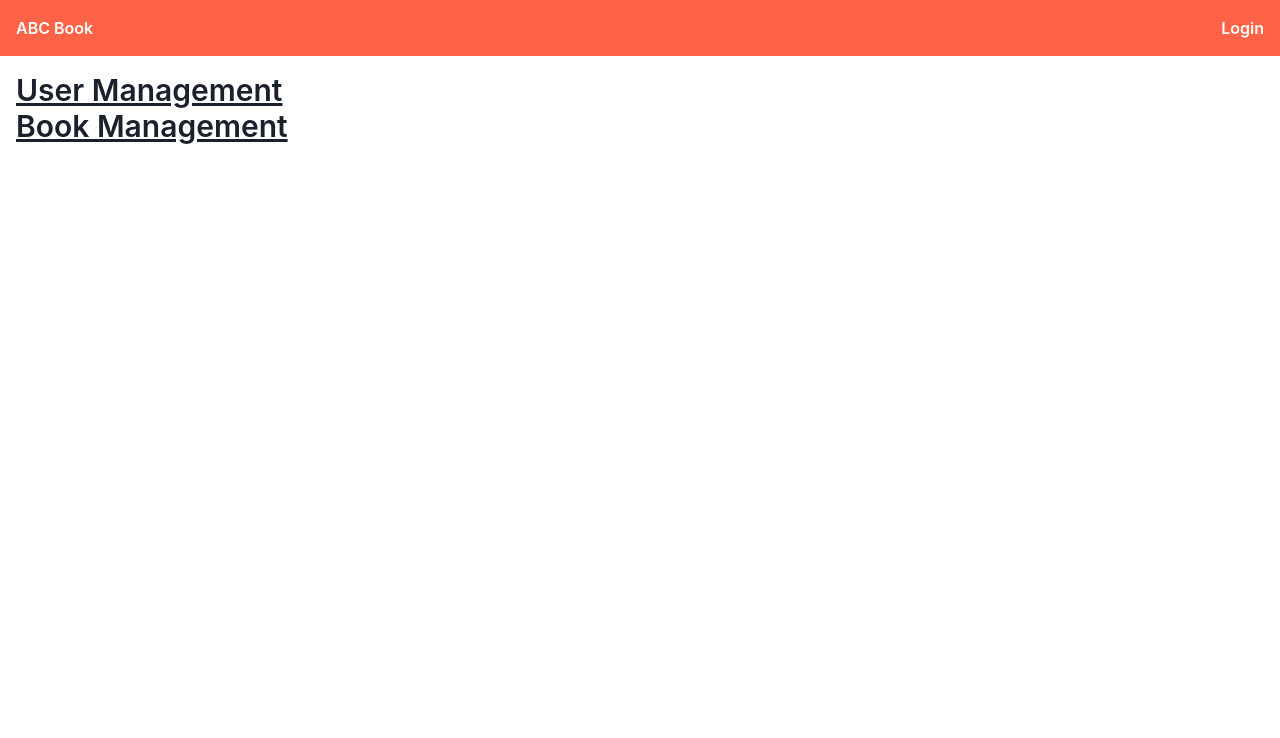
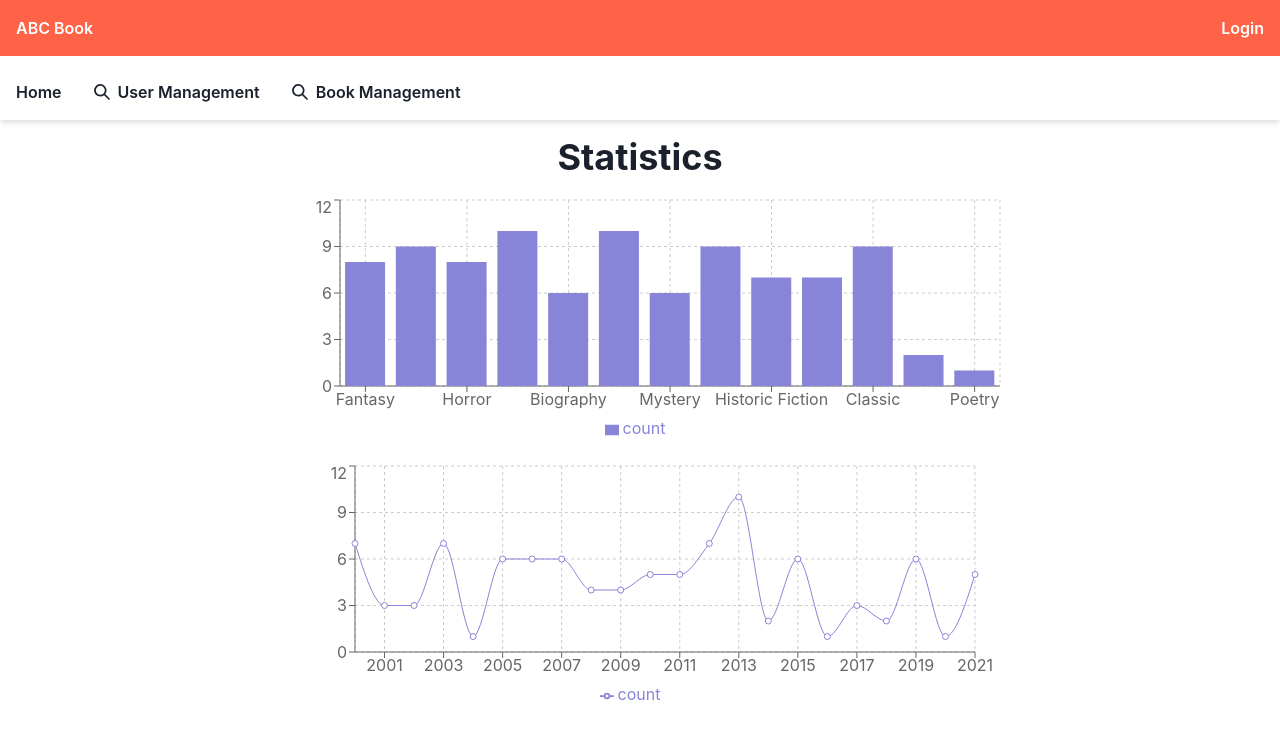
Before and after one commit to benjacoblee/abc-book, a React (Create React App) app: page / in a window 1280 px wide. Shown: the top 738 px of the page. Built offline with nearby package versions, Linux system fonts and the light colour scheme.

Commit message:
feat: implement graphs

```diff
--- a/package.json
+++ b/package.json
@@ -21,6 +21,7 @@
         "react-redux": "^8.0.2",
         "react-router-dom": "^6.3.0",
         "react-scripts": "5.0.1",
+        "recharts": "^2.1.10",
         "typescript": "^4.6.4",
         "web-vitals": "^2.1.4"
     },
--- a/src/App.tsx
+++ b/src/App.tsx
@@ -1,4 +1,5 @@
-import { Box, Container, Heading, Link } from "@chakra-ui/react";
+import { SearchIcon } from "@chakra-ui/icons";
+import { Link, Tab, TabList, Tabs } from "@chakra-ui/react";
 import React from "react";
 import { useSelector } from "react-redux";
 import {
@@ -11,26 +12,10 @@ import { RootState } from "./app/store";
 import Navbar from "./components/Navbar";
 import Books from "./pages/Books";
 import EditUser from "./pages/EditUser";
+import Home from "./pages/Home";
 import Login from "./pages/Login";
 import User from "./pages/User";
 import Users from "./pages/Users";
-
-const Home = () => (
-    <Container maxW="container.xl">
-        <Heading size="lg" textDecor="underline">
-            <Box>
-                <Link as={RouterLink} to="/users">
-                    User Management
-                </Link>
-            </Box>
-            <Box>
-                <Link as={RouterLink} to="/books">
-                    Book Management
-                </Link>
-            </Box>
-        </Heading>
-    </Container>
-);
 
 const App = () => {
     const auth = useSelector((state: RootState) => state.auth);
@@ -38,6 +23,28 @@ const App = () => {
     return (
         <BrowserRouter>
             <Navbar isLoggedIn={auth.isLoggedIn} />
+            <Tabs variant="unstyled" mb="4" boxShadow="md">
+                <TabList pb="2">
+                    <Link as={RouterLink} to="/">
+                        <Tab
+                            aria-selected={window.location.pathname === "/"}
+                            fontWeight="semibold"
+                        >
+                            Home
+                        </Tab>
+                    </Link>
+                    <Link as={RouterLink} to="/users">
+                        <Tab fontWeight="semibold">
+                            <SearchIcon mr="2" fontSize="md" /> User Management
+                        </Tab>
+                    </Link>{" "}
+                    <Link as={RouterLink} to="/books">
+                        <Tab fontWeight="semibold">
+                            <SearchIcon mr="2" fontSize="md" /> Book Management
+                        </Tab>
+                    </Link>
+                </TabList>
+            </Tabs>
             <Routes>
                 <Route path="/" element={<Home />} />
                 <Route path="/users" element={<Users />} />
--- a/src/features/books/booksSlice.ts
+++ b/src/features/books/booksSlice.ts
@@ -7,10 +7,10 @@ const booksSlice = createSlice({
     name: "books",
     initialState,
     reducers: {
-        sortbooks(state, action) {
+        sortBooks(_state, action) {
             switch (action.payload.sortType) {
                 case "alphabetical": {
-                    const sorted = [...state].sort((a, b) => {
+                    const sorted = [...initialState].sort((a, b) => {
                         return a.title.localeCompare(b.title);
                     });
 
@@ -19,7 +19,7 @@ const booksSlice = createSlice({
                         : sorted;
                 }
                 case "date_joined": {
-                    const sorted = [...state].sort((a, b) => {
+                    const sorted = [...initialState].sort((a, b) => {
                         const date = new Date(a.year_published).getTime();
                         const otherDate = new Date(b.year_published).getTime();
                         return date - otherDate;
@@ -30,11 +30,73 @@ const booksSlice = createSlice({
                         : sorted;
                 }
                 default:
-                    return state;
+                    return initialState;
             }
+        },
+        fetchNormalizedBooksByGenre(_state, _action) {
+            const checkIfGenreExists = (
+                arr: any[],
+                currGenre: string | undefined
+            ) =>
+                arr.findIndex(
+                    (obj: { genre: string; count: number }) =>
+                        obj.genre === currGenre
+                );
+
+            const newState = initialState.reduce((acc: any[], currVal) => {
+                const { genre } = currVal;
+                const indexOfGenre = checkIfGenreExists(acc, genre);
+                let genreObj = {};
+                if (genre && indexOfGenre === -1) {
+                    genreObj = {
+                        genre: currVal.genre,
+                        count: 1
+                    };
+                    return [...acc, genreObj];
+                } else if (genre) {
+                    acc[indexOfGenre].count++;
+                }
+                return acc;
+            }, []);
+
+            return newState;
+        },
+        fetchNormalizedBooksByYearPublished(_state, _action) {
+            const checkIfYearExists = (arr: any[], currYear: number) =>
+                arr.findIndex(
+                    (obj: { year_published: number; count: number }) =>
+                        obj.year_published === currYear
+                );
+
+            const newState = initialState.reduce((acc: any[], currVal) => {
+                const { year_published } = currVal;
+                const indexOfYear = checkIfYearExists(
+                    acc,
+                    new Date(year_published).getFullYear()
+                );
+                let yearObj = {};
+                if (year_published && indexOfYear === -1) {
+                    yearObj = {
+                        year_published: new Date(
+                            currVal.year_published
+                        ).getFullYear(),
+                        count: 1
+                    };
+                    return [...acc, yearObj];
+                } else if (year_published) {
+                    acc[indexOfYear].count++;
+                }
+                return acc;
+            }, []);
+
+            return newState.sort((a, b) => a.year_published - b.year_published);
         }
     }
 });
 
-export const { sortbooks } = booksSlice.actions;
+export const {
+    sortBooks,
+    fetchNormalizedBooksByGenre,
+    fetchNormalizedBooksByYearPublished
+} = booksSlice.actions;
 export default booksSlice.reducer;
--- /dev/null
+++ b/src/pages/Home.tsx
@@ -0,0 +1,84 @@
+import { Box, Container, Heading, SlideFade } from "@chakra-ui/react";
+import { useEffect, useState } from "react";
+import { useDispatch } from "react-redux";
+import {
+    Bar,
+    BarChart,
+    CartesianGrid,
+    Legend,
+    Line,
+    LineChart,
+    Tooltip,
+    XAxis,
+    YAxis
+} from "recharts";
+import { store } from "../app/store";
+import {
+    fetchNormalizedBooksByGenre,
+    fetchNormalizedBooksByYearPublished
+} from "../features/books/booksSlice";
+
+const Home = () => {
+    const [booksByGenre, setBooksByGenre] = useState<any[]>([]);
+    const [booksByYear, setBooksByYear] = useState<any[]>([]);
+    const dispatch = useDispatch();
+
+    useEffect(() => {
+        dispatch(fetchNormalizedBooksByGenre({}));
+        const normalizedBooks = store.getState().books;
+        setBooksByGenre(normalizedBooks);
+    }, [dispatch]);
+
+    useEffect(() => {
+        dispatch(fetchNormalizedBooksByYearPublished({}));
+        const normalizedBooks = store.getState().books;
+        setBooksByYear(normalizedBooks);
+    }, [dispatch]);
+
+    const renderBarChart = () => {
+        return (
+            <BarChart width={730} height={250} data={booksByGenre}>
+                <CartesianGrid strokeDasharray="3 3" />
+                <XAxis dataKey="genre" />
+                <YAxis />
+                <Tooltip />
+                <Legend />
+                <Bar dataKey="count" fill="#8884d8" />
+            </BarChart>
+        );
+    };
+
+    const renderLineChart = () => {
+        return (
+            <LineChart
+                width={730}
+                height={250}
+                data={booksByYear}
+                margin={{ top: 5, right: 30, left: 20, bottom: 5 }}
+            >
+                <CartesianGrid strokeDasharray="3 3" />
+                <XAxis dataKey="year_published" />
+                <YAxis />
+                <Tooltip />
+                <Legend />
+                <Line type="monotone" dataKey="count" stroke="#8884d8" />
+            </LineChart>
+        );
+    };
+
+    return (
+        <Container maxW="container.xl" centerContent={true}>
+            <Heading mb="4">Statistics</Heading>
+            <SlideFade in={true} style={{ zIndex: 10 }}>
+                <Box mb="4" rounded="md">
+                    {renderBarChart()}
+                </Box>
+                <Box mb="4" rounded="md">
+                    {renderLineChart()}
+                </Box>
+            </SlideFade>
+        </Container>
+    );
+};
+
+export default Home;
```
Also changed, not shown: 1 other file (tests, documents, lock files or other folders). Lines whose indentation alone changed are shown as unchanged.
